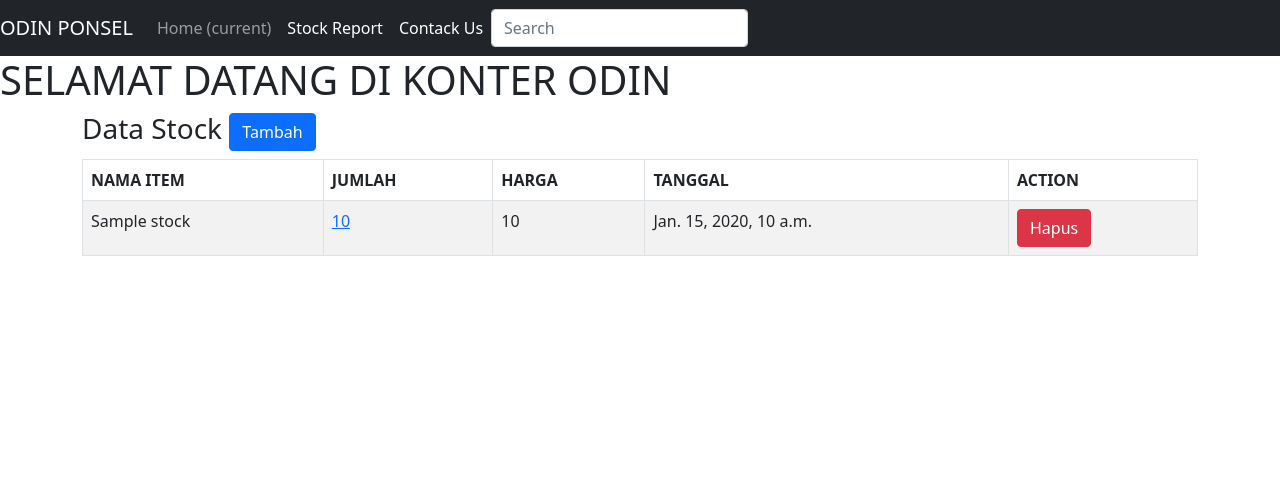
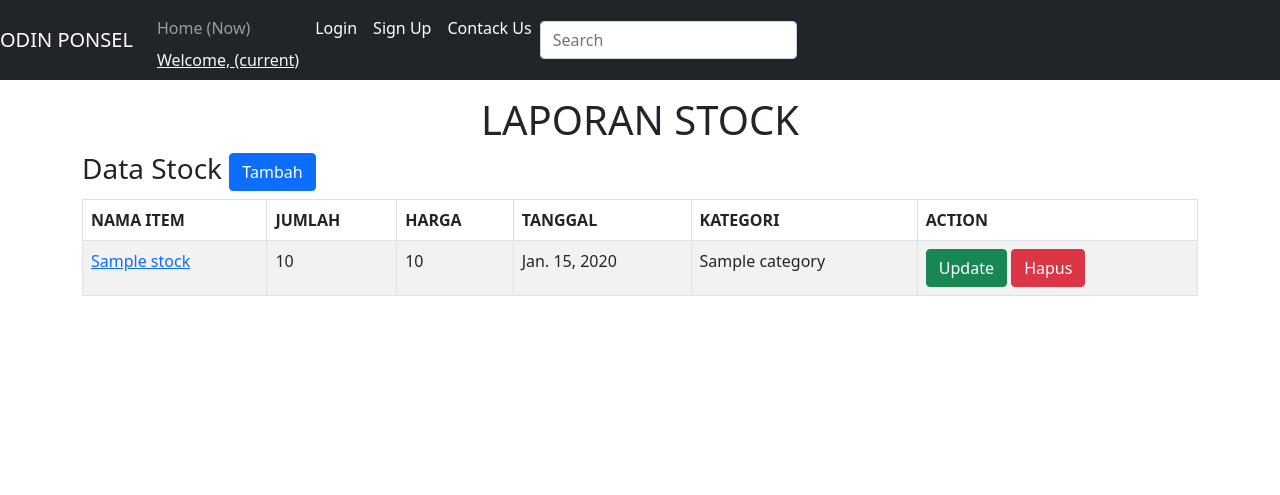
Before and after one commit to moh-ariful/cellphone-store-inventory, a Django app: page /stock/ in a window 1280 px wide. Shown: the top 495 px of the page. Run offline with Django 3.2, Linux system fonts and the light colour scheme; tables that the repository leaves empty hold one stand-in row (values such as "Sample post").

Commit message:
Hampir selesai

```diff
--- a/project_odin2/settings.py
+++ b/project_odin2/settings.py
@@ -27,6 +27,7 @@ INSTALLED_APPS = [
     'django.contrib.messages',
     'django.contrib.staticfiles',
     'stock',
+    'django.contrib.humanize',
 ]
 
 MIDDLEWARE = [
@@ -108,6 +109,11 @@ USE_L10N = True
 USE_TZ = True
 
 
+LOGIN_URL = 'login'
+LOGIN_REDIRECT_URL = 'home'
+LOGOUT_REDIRECT_URL = 'home'
+
+
 # Static files (CSS, JavaScript, Images)
 # https://docs.djangoproject.com/en/3.2/howto/static-files/
 
--- a/project_odin2/urls.py
+++ b/project_odin2/urls.py
@@ -1,9 +1,32 @@
-from stock.views import home, stok
+from stock.views import contact, home, stok
 from django.contrib import admin
 from django.urls import path
+from stock import views
+from stock.views import CreateStock, UpdateStock, DeleteStock, SignUpView
+from django.contrib.auth.decorators import permission_required
+from django.contrib.auth import views as auth_views
+
 
 urlpatterns = [
     path('admin/', admin.site.urls),
+    path('', home, name='home'),
     path('stock/', stok, name='stok'),
-    path('', home, name='home'),
+    path('contact/', contact, name='contact'),
+    # Stock
+    path('createstock/', permission_required('admin.can_addstock')
+         (CreateStock.as_view()), name="createstock"),
+
+    path('detail/<int:pk>', views.DetailStock.as_view(), name='detailstock'),
+    path('detail/<int:pk>/update/', permission_required('admin.can_updatestock')
+         (UpdateStock.as_view()), name="updatestock"),
+    path('detail/<int:pk>/delete/', permission_required('admin.can_updatestock')
+         (DeleteStock.as_view()), name="deletestock"),
+    # Registration
+    path("signup/", SignUpView.as_view(), name="signup"),
+    path('login/', auth_views.LoginView.as_view(), name='login'),
+    path('logout/', auth_views.LogoutView.as_view(), name='logout'),
+
+
+
+
 ]
--- a/stock/models.py
+++ b/stock/models.py
@@ -1,5 +1,6 @@
 from django.db import models
 from django.utils import timezone
+from django.urls import reverse
 
 
 class Category(models.Model):
@@ -19,3 +20,6 @@ class Stock(models.Model):
 
     def __str__(self):
         return self.nama
+
+    def get_absolute_url(self):
+        return reverse('detailstock', args=[str(self.id)])
--- a/stock/views.py
+++ b/stock/views.py
@@ -1,10 +1,18 @@
 from django.shortcuts import render
 from .models import Stock
+from django.urls import reverse_lazy
+from django.views import generic
+from .forms import CreateUserForm
+
 # Create your views here.
 
 
 def home(request):
     return render(request, 'home.html')
+
+
+def contact(request):
+    return render(request, 'contact.html')
 
 
 def stok(request):
@@ -13,3 +21,33 @@ def stok(request):
         'stocks': stocks
     }
     return render(request, 'stok.html', context)
+
+
+class CreateStock(generic.CreateView):
+    model = Stock
+    fields = ['nama', 'kategori', 'jumlah', 'harga', 'date']
+    template_name = 'createstock.html'
+    success_url = reverse_lazy('stok')
+
+
+class DetailStock(generic.DetailView):
+    model = Stock
+    template_name = 'detailstock.html'
+
+
+class UpdateStock(generic.UpdateView):
+    model = Stock
+    template_name = 'updatestock.html'
+    fields = ['nama', 'kategori', 'jumlah', 'harga', 'date']
+
+
+class DeleteStock(generic.DeleteView):
+    model = Stock
+    template_name = 'deletestock.html'
+    success_url = reverse_lazy('stok')
+
+
+class SignUpView(generic.CreateView):
+    form_class = CreateUserForm
+    success_url = reverse_lazy("login")
+    template_name = "registration/signup.html"
--- a/templates/base.html
+++ b/templates/base.html
@@ -13,7 +13,7 @@
   </head>
   <body>
     <nav class="navbar navbar-expand navbar-dark bg-dark">
-        <a class="navbar-brand" href="#">ODIN PONSEL</a>
+        <a class="navbar-brand" href="{% url 'home' %}">ODIN PONSEL</a>
         <button class="navbar-toggler" type="button" data-toggle="collapse" data-target="#navbarsExample02" aria-controls="navbarsExample02" aria-expanded="false" aria-label="Toggle navigation">
           <span class="navbar-toggler-icon"></span>
         </button>
@@ -21,13 +21,26 @@
         <div class="collapse navbar-collapse" id="navbarsExample02">
           <ul class="navbar-nav mr-auto">
             <li class="nav-item active">
-              <a class="nav-link" href="{% url 'home' %}">Home <span class="sr-only">(current)</span></a>
+              <a class="nav-link" href="{% url 'home' %}">Home <span class="sr-only">(Now)</span></a>
+              <a class="p-2 text-light">Welcome, {{ user.username }}<span class="sr-only">(current)</span></a>
             </li>
+            {% if user.is_authenticated %}
             <li class="nav-item active">
               <a class="nav-link active" href="{% url 'stok' %}">Stock Report</a>
             </li>
             <li class="nav-item active">
-              <a class="nav-link active" href="#">Contack Us</a>
+              <a class="nav-link active" href="{% url 'logout' %}">Logout</a>
+            </li>
+            {% else %}
+            <li class="nav-item active">
+              <a class="nav-link active" href="{% url 'login' %}">Login</a>
+            </li>
+            <li class="nav-item active">
+              <a class="nav-link active" href="{% url 'signup' %}">Sign Up</a>
+            </li>
+            {% endif %}
+            <li class="nav-item active">
+              <a class="nav-link active" href="{% url 'contact' %}">Contack Us</a>
             </li>
           </ul>
           <form class="form-inline my-2 my-md-0">
--- a/templates/stok.html
+++ b/templates/stok.html
@@ -1,16 +1,15 @@
 {% extends 'base.html' %}
-
+{% load humanize %}
 
 {% block content %}
 
-<h1>SELAMAT DATANG DI KONTER ODIN</h1>
-
-<div class="container">
+<div class="container mt-3 mb-3">
+    <center><h1>LAPORAN STOCK</h1></center>
     <div class="row">
       <div class="col-md-12">
         <h3>
           Data Stock
-          <a href="" class="btn btn-primary">Tambah</a>
+          <a href="{% url 'createstock' %} " class="btn btn-primary">Tambah</a>
         </h3>
 
         <table class="table table-bordered table-striped">
@@ -20,33 +19,38 @@
               <th>JUMLAH</th>
               <th>HARGA</th>
               <th>TANGGAL</th>
+              <th>KATEGORI</th>
               <th>ACTION</th>
             </tr>
           </thead>
           <tbody>
             {% for stock in stocks %}
             <tr>
-              <td>{{ stock.nama }}</td>
-              <td><a href="">{{ stock.jumlah }}</a></td>
-              <td>{{ stock.harga }}</td>
-              <td>{{ stock.date }}</td>
+              <td><a href="{% url 'detailstock' stock.pk %}">{{ stock.nama }}</a></td>
+              <td>{{ stock.jumlah }}</td>
+              <td>{{ stock.harga|intcomma  }}</td>
+              <td>{{ stock.date|naturalday  }}</td>
+              <td>{{ stock.kategori }}</td>
               <td>
-                <button data-toggle="modal" data-target="#hapus-" class="btn btn-danger">Hapus</button>
+                <a href="{% url 'updatestock' stock.pk %}" class="btn btn-success">Update</a>
+                <a href="{% url 'deletestock' stock.id %}" class="btn btn-danger">Hapus</a>
+
               </td>
 
-              <div class="modal" id="hapus-">
+              <div class="modal" id="update-">
                 <div class="modal-dialog">
                   <div class="modal-content">
                     <div class="modal-header">
                       <div class="modal-title">
-                        <h3>Hapus</h3>
+                        <h3>Update</h3>
                       </div>
                     </div>
+
                     <div class="modal-body">
                       Apakah anda yakin ingin menghapus <strong></strong>?
                     </div>
                     <div class="modal-footer">
-                      <a href="" class="btn btn-danger">Hapus</a>
+                      <a href="{% url 'updatestock' stock.pk %}" class="btn btn-danger">Update</a>
                       <button class="btn btn-dark" data-dismiss="modal">Tidak</button>
                     </div>
                   </div>
```
Also changed, not shown: stock/forms.py (added, +9 -0 lines), templates/contact.html (added, +15 -0 lines), templates/createstock.html (added, +15 -0 lines), templates/deletestock.html (added, +16 -0 lines), templates/detailstock.html (added, +25 -0 lines), templates/registration/login.html (added, +14 -0 lines), templates/registration/signup.html (added, +11 -0 lines), templates/updatestock.html (added, +19 -0 lines).
